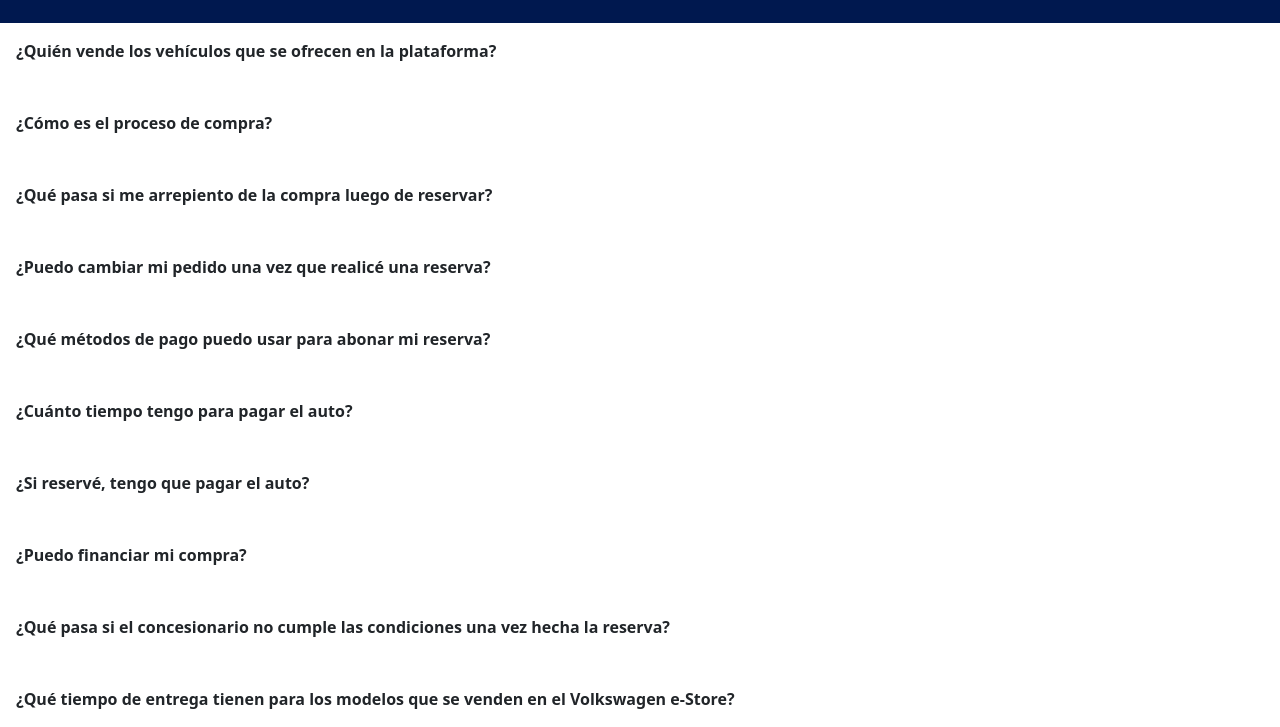
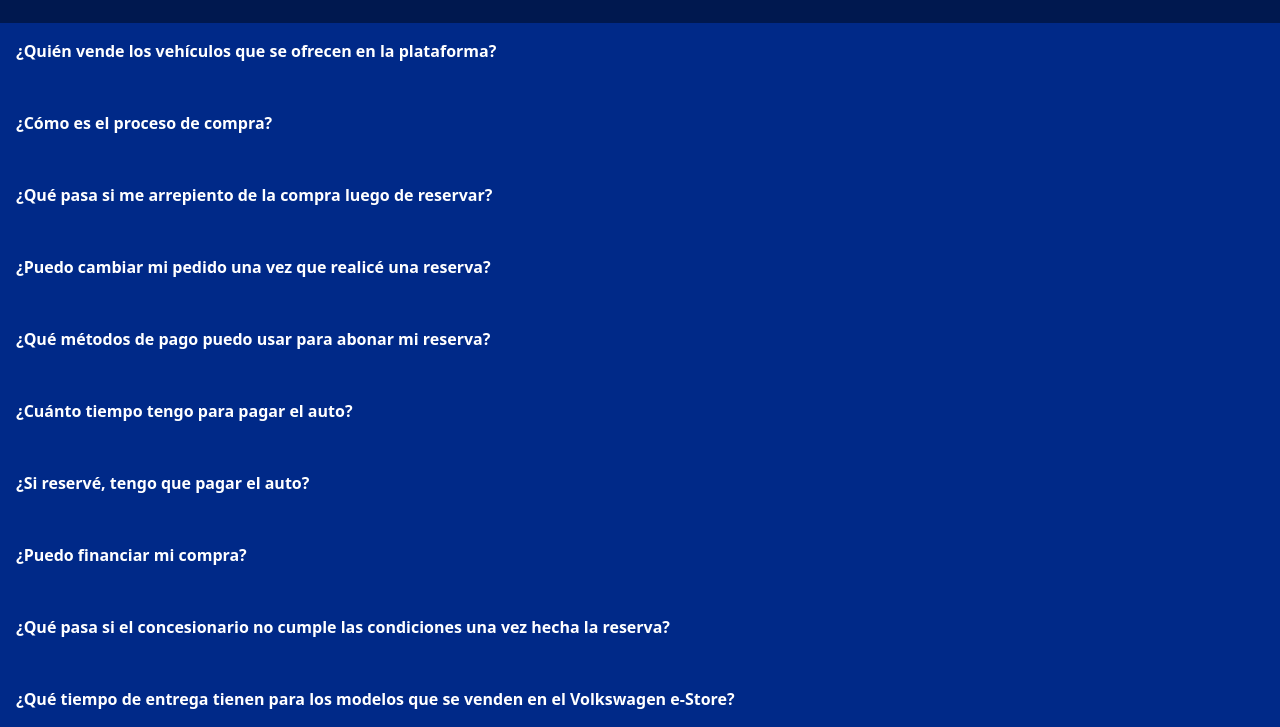
Before and after one commit to AgusRovera/proyecto-preentrega, a website: page pages/ayuda.html in a window 1280 px wide. Shown: the part 73-800 px from the top of the page. Drawn offline with nearby package versions, Linux system fonts and the light colour scheme.

Commit message:
modificaciones proyecto final 2

```diff
--- a/scss/base/_funcionalidades.scss
+++ b/scss/base/_funcionalidades.scss
@@ -21,7 +21,7 @@
 }
 
 /*--MIXIN aplicado en INDEX*/
-%flex-column{
+@mixin flex($direction) {
     display: flex;
-    flex-direction: column;
+    flex-direction: $direction;
 }
--- a/scss/components/ayuda.scss
+++ b/scss/components/ayuda.scss
@@ -1,11 +1,11 @@
 /*! AYUDA */
 
 :root{
-    --white: $color-secundario;
-    --background: $color-quartenario;
-    --background-hover: $color-quinario;
-    --primary-blue: $color-sexagenario;
-    --blue-gray: $color-septenario;
+    --white: #ffffff;
+    --background: #002988;
+    --background-hover: #383D4F;
+    --primary-blue: #00E0FE;
+    --blue-gray: #f4fcff;
 }
 
 html{
```
Also changed, not shown: css/estilos.css.
